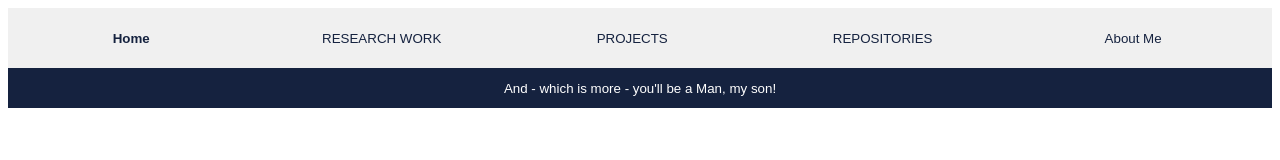
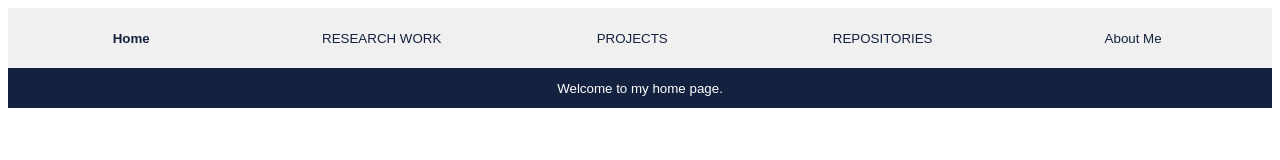
Before and after one commit to amitlohan/amitlohan.github.io, a plain HTML site: page index.html in a window 1280 px wide. Shown: the top 160 px of the page. Drawn offline with Linux system fonts and the light colour scheme.

Commit message:
Updated welcome message

```diff
--- a/index.html
+++ b/index.html
@@ -91,7 +91,7 @@ a:hover { COLOR:##1522ff; TEXT-DECORATION: underline; font-weight: none }
               <button class='navbutton'><a href='https://www.google.com'>About Me</a></button>
           </div>
           <div class='navdiv' style="background-color:#15223f;height:40px">
-          <button style='height:100%;width:100%;color:white;background:transparent;border:0px'>And - which is more - you'll be a Man, my son!</button>
+          <button style='height:100%;width:100%;color:white;background:transparent;border:0px'>Welcome to my home page.</button>
           </div>
       <div class='ldiv'>
            <img class='dp' src='images/dp.jpg'>
```
